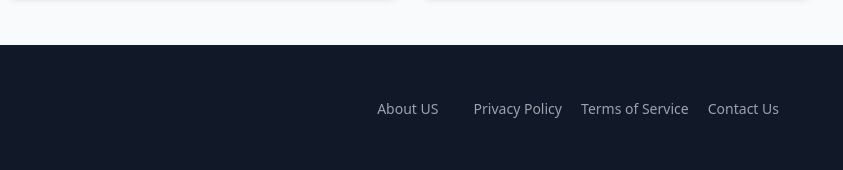
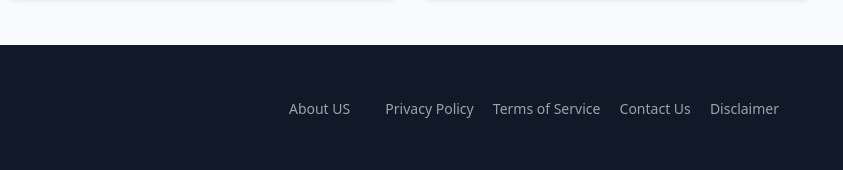
Before and after one commit to pdfmastertool/pdfmaster.fun, a website: page index.html in a window 1280 px wide. Shown: the part 5303-5473 px from the top of the page, 437-1280 px from the left. Drawn offline with nearby package versions, Linux system fonts and the light colour scheme.

Commit message:
Update index.html

```diff
--- a/index.html
+++ b/index.html
@@ -902,6 +902,7 @@
           <a href="privacypolicy.html" class="text-gray-400 hover:text-white text-sm">Privacy Policy</a>
           <a href="termsofservice.html" class="text-gray-400 hover:text-white text-sm">Terms of Service</a>
           <a href="contactus.html" class="text-gray-400 hover:text-white text-sm">Contact Us</a>
+         <a href="Disclaimer.html" class="text-gray-400 hover:text-white text-sm">Disclaimer</a>
         </div>
       </div>
        <div class="Social_follow_icons">
```
